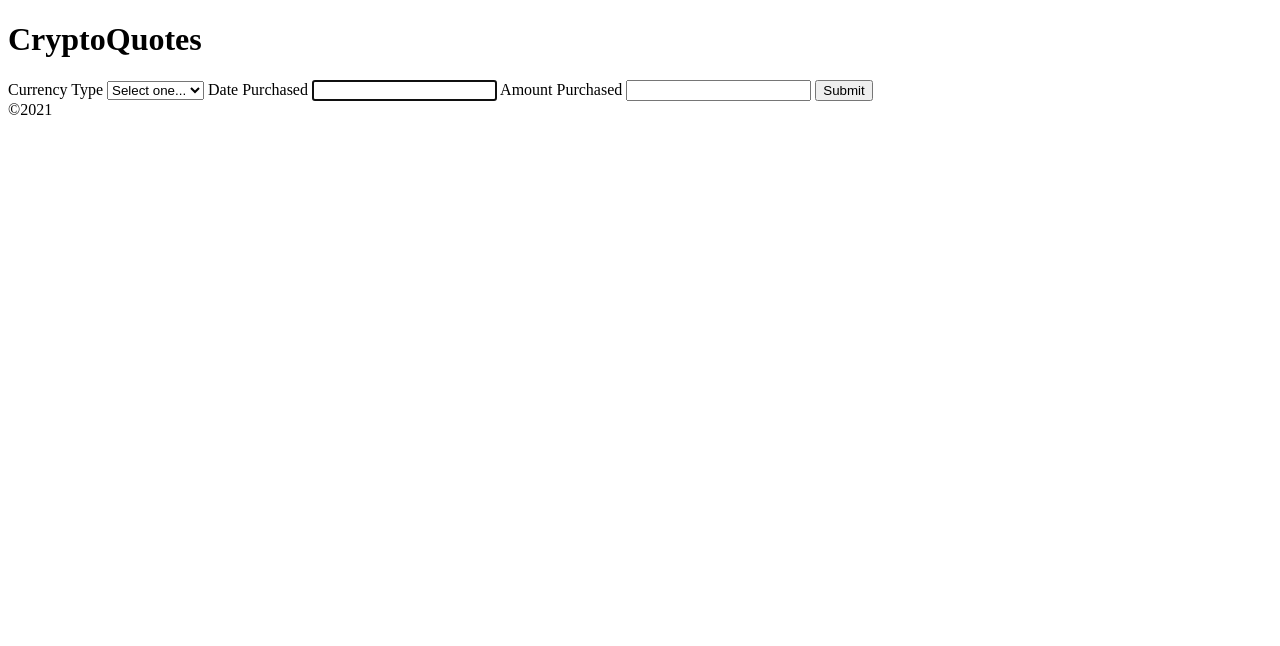
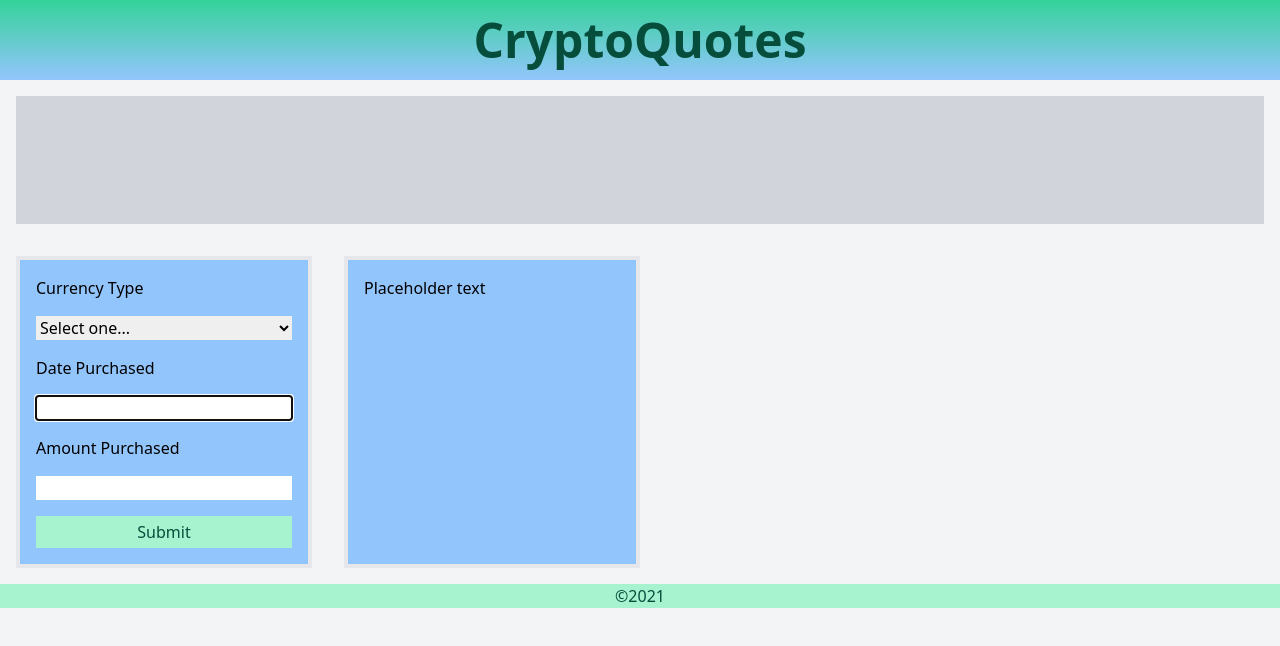
Before and after one commit to KrisSmith7/cryptoquotes, a plain HTML site: page index.html in a window 1280 px wide. Drawn offline with nearby package versions, Linux system fonts and the light colour scheme.

Commit message:
added flex styling

```diff
--- a/assets/css/style.css
+++ b/assets/css/style.css
@@ -1,4 +1,3 @@
-
 /* combobox styles for currency dropdown */
 .custom-combobox {
     position: relative;
--- a/index.html
+++ b/index.html
@@ -5,15 +5,20 @@
     <meta http-equiv="X-UA-Compatible" content="IE=edge">
     <meta name="viewport" content="width=device-width, initial-scale=1.0">
     <link href="./assets/css/style.css"/>
+    <link href="https://unpkg.com/tailwindcss@^2/dist/tailwind.min.css" rel="stylesheet">
     <title>CryptoQuotes</title>
 </head>
-<body>
+<body class="bg-gray-100">
     <header>
-        <h1>CryptoQuotes</h1>
+        <h1 class="bg-gradient-to-b from-green-400 to-blue-300 text-5xl font-bold p-4 text-center text-green-900">
+            CryptoQuotes
+          </h1>
     </header>
-    <div id=quote-container></div>
+    <div id=quote-container class="bg-gray-300 block p-16 m-4"></div>
 
-    <form id="user-form">
+<main class="flex space-x-4">
+<div id="form" class="bg-blue-300 box-content h-76 w-64 p-4 border-4 m-4">
+    <form id="user-form" class = "flex flex-col space-y-4">
         <label class="form-label" for="currency">Currency Type</label>
         <select id="currency">
                 <option value>Select one...</option>
@@ -28,13 +33,14 @@
         <input name="date" id="date" type="text" autofocus="true" class="form-input"/>
         <label class="form-label" for="amount">Amount Purchased</label>
         <input name="amount" id="amount" type="text" autofocus="true" class="form-input"/>
-        <button type="submit" class="btn">Submit</button>
+        <button type="submit" class="btn bg-green-200 text-green-900 p-1">Submit</button>
       </form>
+    </div>
 
+    <div id=cryptodata class="flex bg-blue-300 box-content h-76 w-64 p-4 m-4 border-4">Placeholder text</div>
+</main>
 
-      <div id=cryptodata></div>
-
-      <footer>&copy;2021</footer>
+      <footer class="bg-green-200 text-green-900 text-center">&copy;2021</footer>
 
       <script src="https://code.jquery.com/jquery-3.6.0.js"></script>
       <script src="https://code.jquery.com/ui/1.13.0/jquery-ui.js"></script>
```
